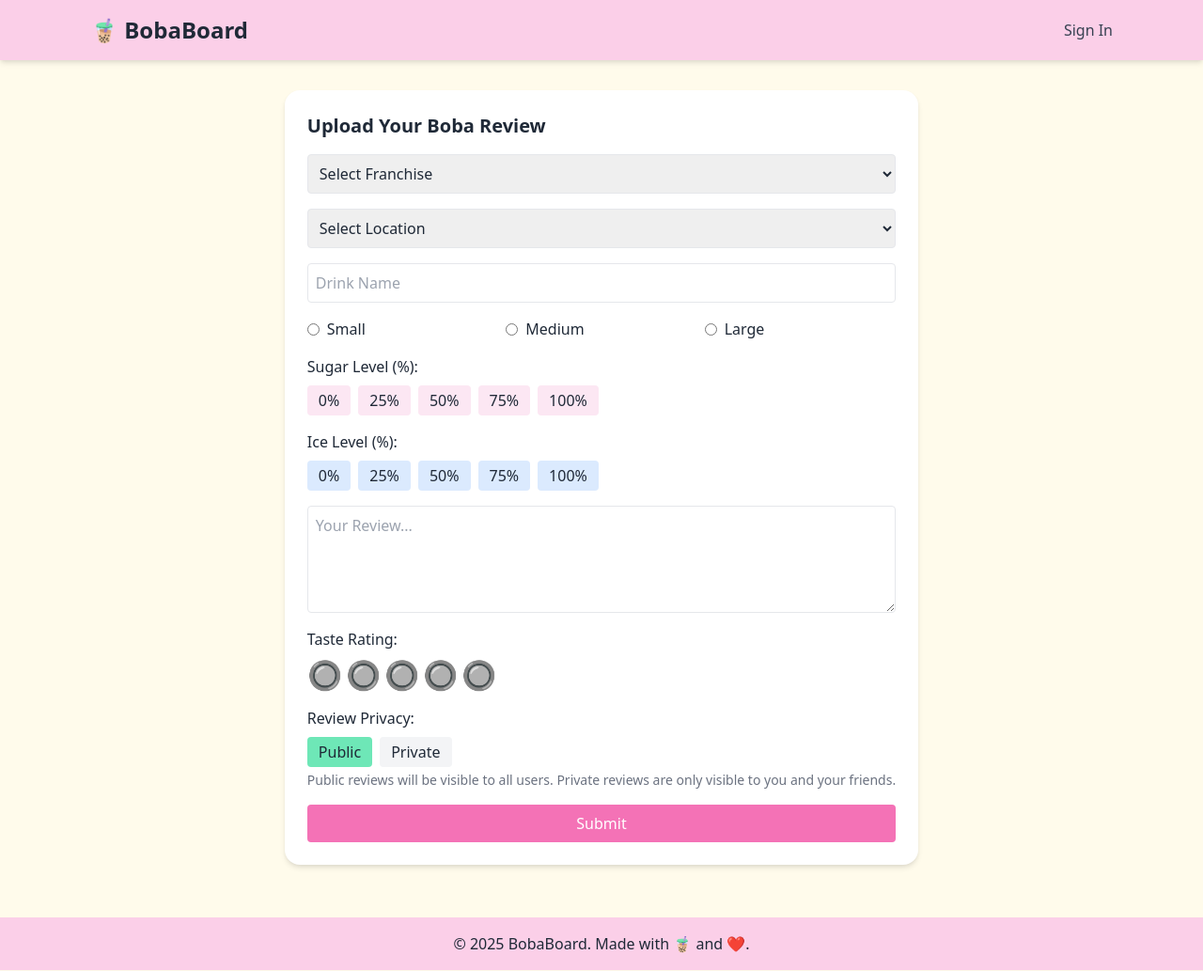
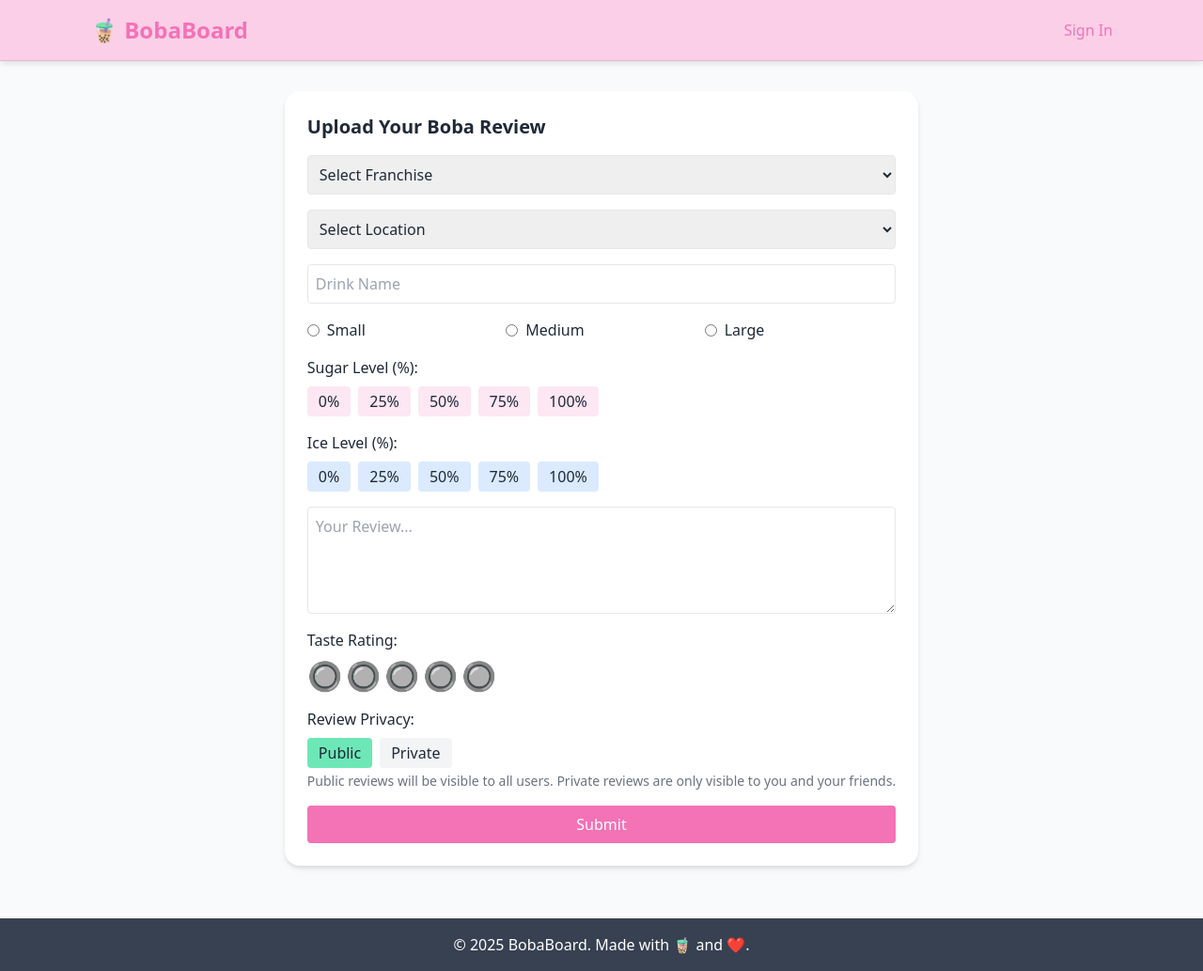
Before and after one commit to mrtwiggy/CITS3403_group_project, a Flask app: page /review/reviews in a window 1280 px wide. Shown: the whole page at 94% size. Run offline with Flask 3, Linux system fonts and the light colour scheme; style sheets or scripts are compiled from the project's sources.

Commit message:
UI improvements: Updated navbar styling with modern translucent design and pink theme

```diff
--- a/my_app/static/css/main.css
+++ b/my_app/static/css/main.css
@@ -4,10 +4,20 @@
 @tailwind utilities;
 
 /* Navigation styles */
+header {
+    position: sticky;
+    top: 0;
+    z-index: 50;
+    backdrop-filter: blur(8px);
+    background-color: rgba(255, 255, 255, 0.8);
+    border-bottom: 1px solid rgba(0, 0, 0, 0.1);
+}
+
 header nav a {
     position: relative;
     text-decoration: none;
     transition: color 0.3s ease;
+    color: #F472B6;
 }
 
 header nav a::after {
@@ -17,7 +27,7 @@ header nav a::after {
     height: 2px;
     bottom: -2px;
     left: 0;
-    background-color: #4B5563;
+    background-color: #F472B6;
     transition: width 0.3s ease;
 }
 
--- a/my_app/templates/base.html
+++ b/my_app/templates/base.html
@@ -1,4 +1,3 @@
-
 <!DOCTYPE html>
 <html lang="en">
 <head>
@@ -13,20 +12,20 @@
     <link rel="stylesheet" href="{{ url_for('static', filename='css/main.css') }}">
     {% block extra_css %}{% endblock %}
 </head>
-<body class="bg-yellow-50 text-gray-800 min-h-screen flex flex-col">
+<body class="bg-gray-50 text-gray-800 min-h-screen flex flex-col">
     <!-- Header -->
-    <header class="bg-pink-200 p-4 shadow-md">
+    <header class="p-4">
         <div class="max-w-6xl mx-auto flex items-center justify-between px-4 sm:px-6 lg:px-8">
-            <a href="{{ url_for('main.index') }}" class="text-2xl font-bold">🧋 BobaBoard</a>
+            <a href="{{ url_for('main.index') }}" class="text-2xl font-bold text-pink-400">🧋 BobaBoard</a>
             {% if not hide_nav|default(false) %}
             <nav class="hidden md:flex space-x-6">
                 {% if current_user.is_authenticated %}
-                    <a href="{{ url_for('main.explore') }}" class="text-gray-700 hover:text-gray-900">Explore</a>
-                    <a href="{{ url_for('review.reviews') }}" class="text-gray-700 hover:text-gray-900">Create Review</a>
-                    <a href="{{ url_for('main.recent_reviews') }}" class="text-gray-700 hover:text-gray-900">Recent Reviews</a>
-                    <a href="{{ url_for('main.dashboard') }}" class="text-gray-700 hover:text-gray-900">Dashboard</a>
+                    <a href="{{ url_for('main.explore') }}" class="text-pink-400 hover:text-pink-500">Explore</a>
+                    <a href="{{ url_for('review.reviews') }}" class="text-pink-400 hover:text-pink-500">Create Review</a>
+                    <a href="{{ url_for('main.recent_reviews') }}" class="text-pink-400 hover:text-pink-500">Recent Reviews</a>
+                    <a href="{{ url_for('main.dashboard') }}" class="text-pink-400 hover:text-pink-500">Dashboard</a>
                 {% else %}
-                    <a href="{{ url_for('auth.login') }}" class="text-gray-700 hover:text-gray-900">Sign In</a>
+                    <a href="{{ url_for('auth.login') }}" class="text-pink-400 hover:text-pink-500">Sign In</a>
                 {% endif %}
             </nav>
             {% endif %}
@@ -52,7 +51,7 @@
     </main>
 
     <!-- Footer -->
-    <footer class="bg-pink-200 p-4 text-center mt-auto">
+    <footer class="bg-gray-700 text-white p-4 text-center mt-auto">
         <div class="max-w-7xl mx-auto px-4 sm:px-6 lg:px-8">
             <p>&copy; 2025 BobaBoard. Made with 🧋 and ❤️.</p>
         </div>
```
